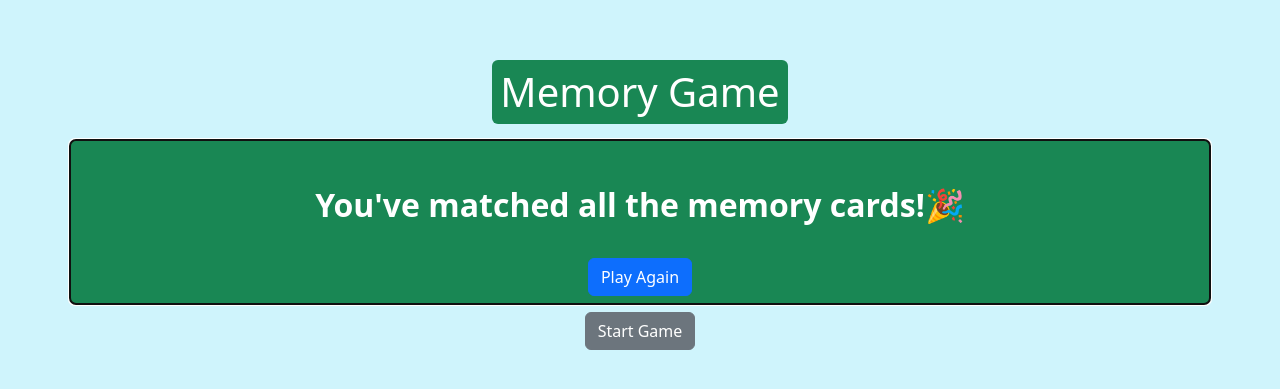
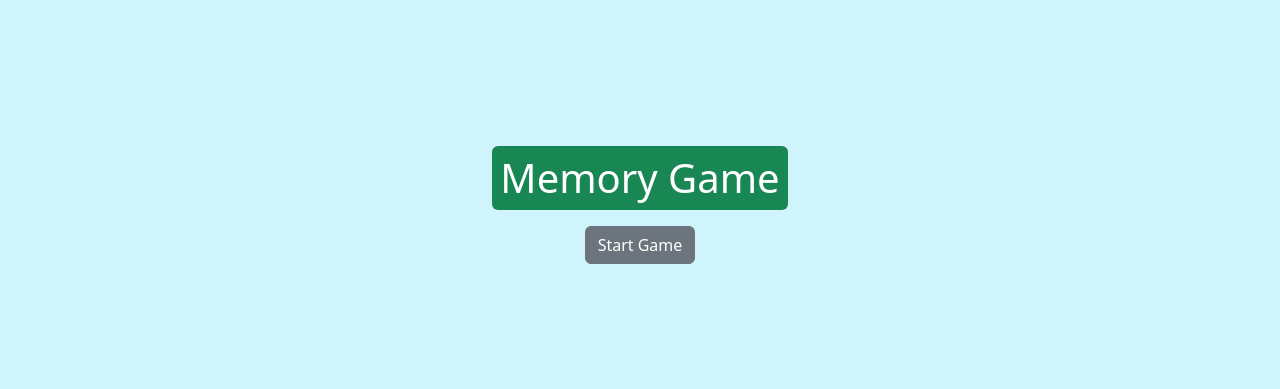
Before and after one commit to aks1489/memory_game, a React (Vite) app: page / in a window 1280 px wide. Shown: the part 203-592 px from the top of the page. Built offline with nearby package versions, Linux system fonts and the light colour scheme.

Commit message:
feat: add GameStatus component and update GameBody to track all cards matched state

```diff
--- a/src/components/GameBody.tsx
+++ b/src/components/GameBody.tsx
@@ -4,6 +4,7 @@ import GameCard from "./GameCard";
 import Wrapper from './Wrapper';
 import {gameOnOff, Ie, EmoData, IRandomNumber, ISelectedCards, } from '../Interface';
 import GameOver from './GameOver';
+import GameStatus from './GameStatus';
 
 export default function GameBody() {
 
@@ -12,6 +13,7 @@ export default function GameBody() {
     const [selectedCards, setSelectedCards] = useState<ISelectedCards >([])
     const [matchedCards, setMatchedCards] = useState<ISelectedCards>([])
     const [isGameOver, setIsGameOver] = useState<boolean>(false)
+    const [allCardsMatched, setAllCardsMatched] = useState<boolean>(false)
 
     useEffect(() => {
         if(selectedCards.length === 2 && selectedCards[0].name === selectedCards[1].name) {
@@ -22,6 +24,12 @@ export default function GameBody() {
     useEffect(() => {
         if(emojiData.length && matchedCards.length === emojiData.length) {
             setIsGameOver(true)
+        }
+    },[matchedCards])
+
+    useEffect(() => {
+        if(selectedCards.length && matchedCards.length === emojiData.length) {
+            setAllCardsMatched(true)
         }
     },[matchedCards])
 
@@ -100,7 +108,8 @@ export default function GameBody() {
     return(
         <div className="game_body m-0 bg-info-subtle d-flex flex-column align-items-center justify-content-center p-1">
             <h1 className="m-3 p-2 border-2 rounded text-white bg-success">Memory Game</h1>
-            <GameOver />
+            {isGameOver && <GameOver />}
+            {gameOn && !allCardsMatched === true && <GameStatus/>}
             {gameOn && <GameCard handelEmojiClick={clickView} emojiData={emojiData} selectedCards={selectedCards} matchedCards={matchedCards} />}
             {!gameOn && <Wrapper handleSubmit={triggerGameStatus}/>}
         </div>
```
